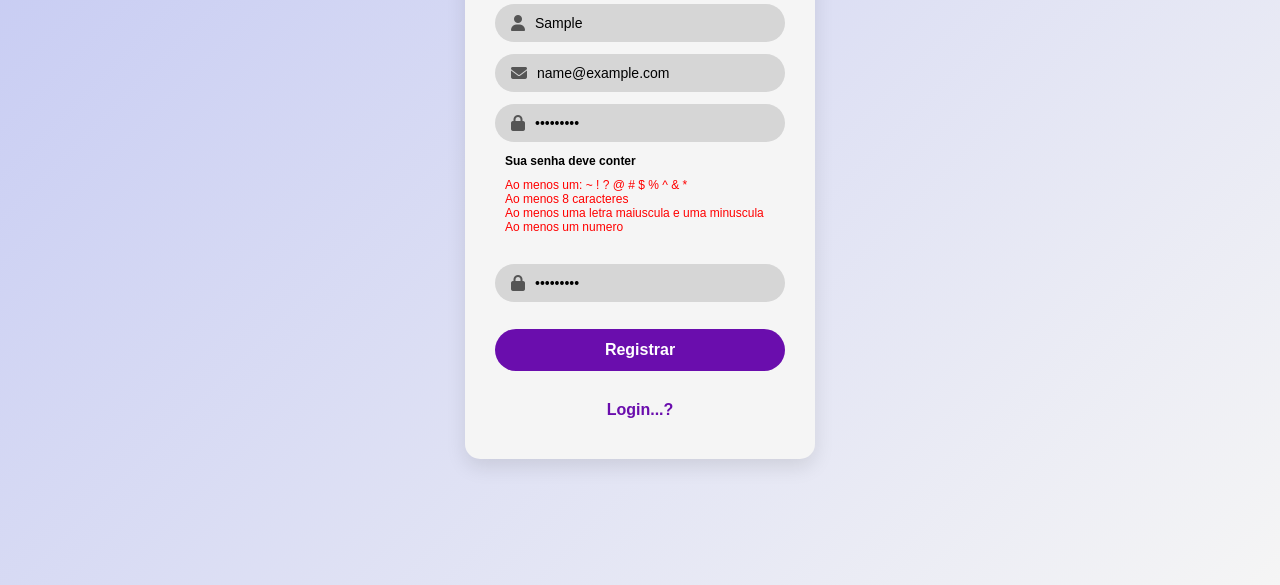
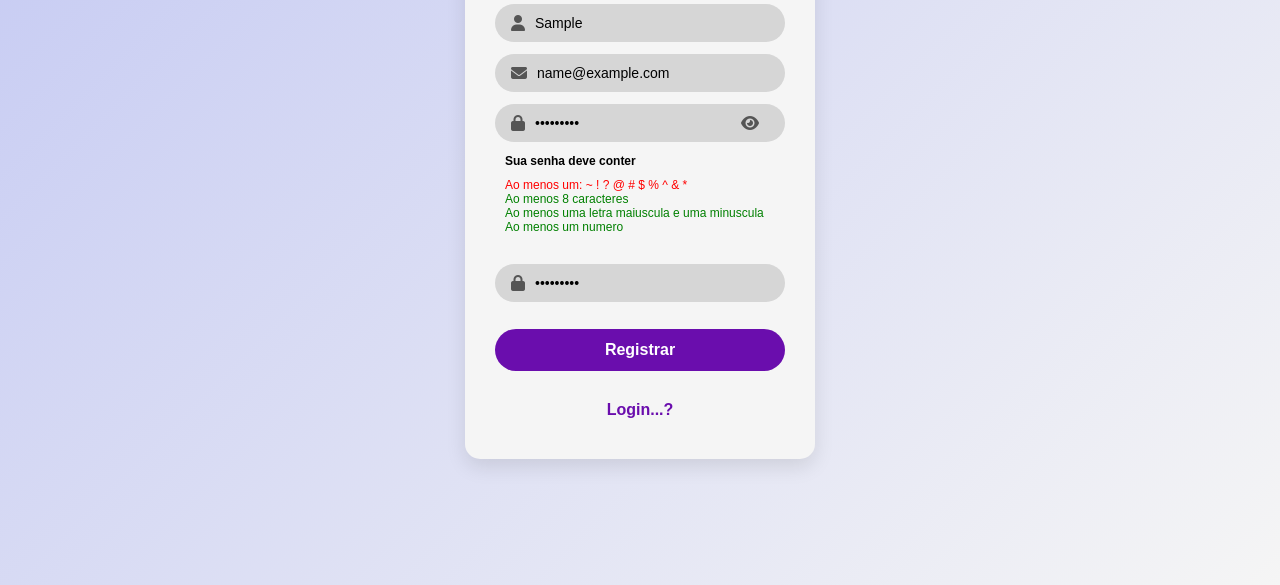
Before and after one commit to MichaelDWL/Login-mdwllab, a website: page Frontend/src/pages/register/register.html in a window 1280 px wide. Both pictures are taken after typing "Sample", "name@example.com", "Sample123", "Sample123" into the empty fields and a click on the button "Registrar". Shown: the part 215-800 px from the top of the page. Drawn offline with Linux system fonts and the light colour scheme; no server answers.

Commit message:
FEAT : start event password

```diff
--- a/Frontend/src/pages/register/register.html
+++ b/Frontend/src/pages/register/register.html
@@ -29,16 +29,17 @@
 
             <div class="input-box">
                 <i class="fa fa-lock"></i> <!-- icone de cadeado -->
-                <input type="password" placeholder="Senha" name="password" id="password" required>
+                <input type="password" placeholder="Senha" name="password" id="password">
+                <i class="fa fa-eye toggle-password" onclick="togglePassword()"> </i>
             </div>
 
             <div class="required-password">
                 <!-- <h2> Requistos de senha </h2> -->
                 <h2> Sua senha deve conter </h2>
-                <p class="colorP"> Ao menos um: ~ ! ? @ # $ % ^ & * </p>
-                <p> Ao menos 8 caracteres </p>
-                <p> Ao menos uma letra maiuscula e uma minuscula </p>
-                <p> Ao menos um numero </p>
+                <p id="especial" class="password-hint invalid"> Ao menos um: ~ ! ? @ # $ % ^ & * </p>
+                <p id="length" class="password-hint invalid"> Ao menos 8 caracteres </p>
+                <p id="case" class="password-hint invalid"> Ao menos uma letra maiuscula e uma minuscula </p>
+                <p id="number" class="password-hint invalid"> Ao menos um numero </p>
             </div>
 
             <div class="input-box">
--- a/Frontend/src/pages/register/register.js
+++ b/Frontend/src/pages/register/register.js
@@ -38,4 +38,72 @@ form.addEventListener("submit", async (e) => {
 
     }
 
+
 });
+
+const passwordInput = document.getElementById("password");
+
+passwordInput.addEventListener("input", () => {
+    const password = passwordInput.value;
+
+    document.getElementById("length").className = password.length >= 8 ? "password-hint" : "password-hint invalid";
+
+    document.getElementById("case").className = /^(?=.*[a-z])(?=.*[A-Z])/.test(password) ? "password-hint" : "password-hint invalid";
+    document.getElementById("number").className = /^(?=.*[0-9])/.test(password) ? "password-hint" : "password-hint invalid";
+    // document.getElementById("especial").className = /^[@$!%*?&]/.test(password) ? "password-hint" : "password-hint invalid";
+    document.getElementById("especial").className = /^(?=.*[!@#$%^&*])/.test(password) ? "password-hint" : "password-hint invalid";
+})
+
+
+
+function togglePassword() {
+      const password = document.getElementById("password");
+      const icon = document.querySelector(".toggle-password");
+
+      if (password.type === "password") {
+        password.type = "text";
+        icon.classList.remove("fa-eye");
+        icon.classList.add("fa-eye-slash");
+      } else {
+        password.type = "password";
+        icon.classList.remove("fa-eye-slash");
+        icon.classList.add("fa-eye");
+      }
+    }
+
+
+
+
+
+
+
+
+// const password = form.querySelector("input[name = 'password' ]");
+
+//     password.addEventListener("input", (event) => {
+//         const upperCaseLowerCaseRegex = /^(?=.*[a-z])(?=.*[A-Z])/
+//         const upperCaseLowerCaseHint = document.getElementById('case')
+
+//         if (upperCaseLowerCaseRegex.test(event.target.value)) {
+//             console.log('teste')
+//             upperCaseLowerCaseHint.classList.remove('invalid')
+//         } else {
+//             upperCaseLowerCaseHint.classList.add('invalid')
+//         }
+
+        // upperCaseLowerCaseRegex.test(event.target.value) ? upperCaseLowerCaseHint.classList.remove('invalid') : upperCaseLowerCaseHint.classList.add('invalid')
+
+    // document.getElementById("especial").classList.remove("invalid");
+    // = /[@$!%*?&]/.test(password) ? "valid" : "invalid";
+    // document.getElementById("length").className = password.length >=8 ? "valid" : "invalid";
+    // document.getElementById("case").className = /[^[a-zA-Z]+$]/.test(event.target.value) ? "valid" : "invalid";
+    //
+
+
+// const passwordregex = /^(?=.*[a-z])(?=.*[A-Z])(?=.*\d)(?=.*[@$!%*?&])[A-Za-z\d@$!%*?&]{8,}$/;
+
+// if (!passwordregex.test(password)) {
+//     alert("A senha deve ter no mínimo 8 caracteres, incluindo uma letra maiúscula, uma letra minúscula, um número e um caractere especial.");
+//     return;
+
+// });
--- a/Frontend/src/styles/style.css
+++ b/Frontend/src/styles/style.css
@@ -145,7 +145,6 @@ button:hover {
 }
 
 .required-password p {
-    color: red;
     font-size: 12px;
     margin-top: -10px;
     margin-bottom: 10px;
@@ -187,3 +186,12 @@ button:hover {
     color: #6a0dad;
     font-size: 15px;
 }
+
+
+.password-hint.invalid {
+    color: red;
+}
+
+.password-hint {
+    color: green;
+}
```
